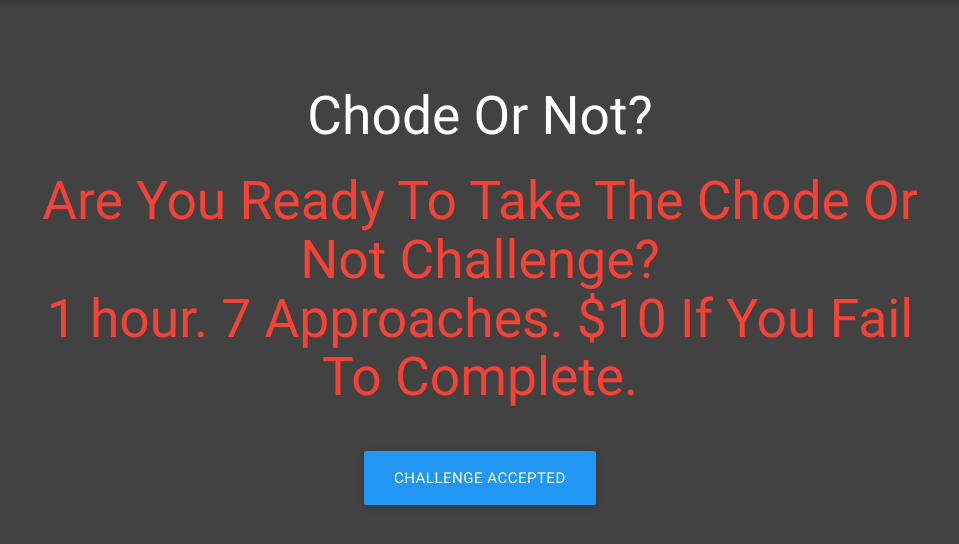
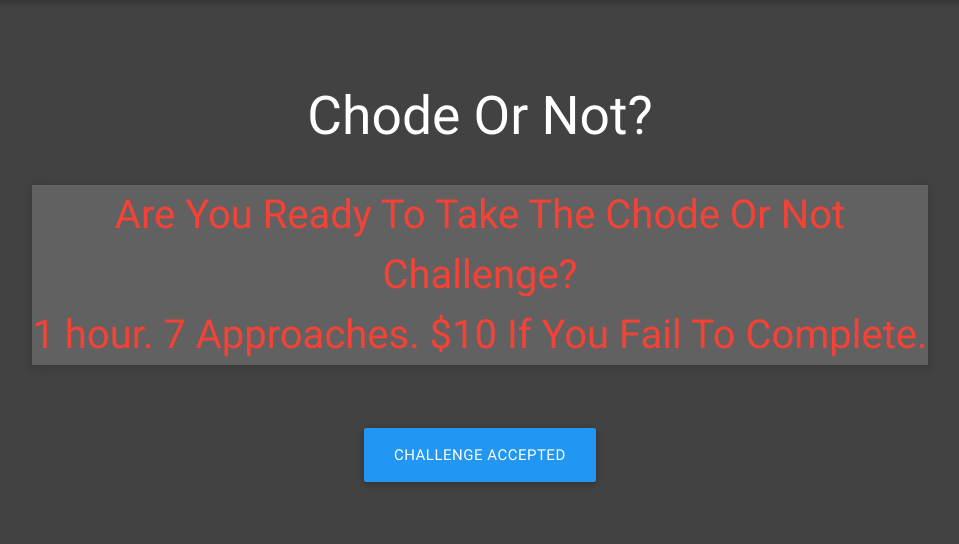
Before and after one commit to 2121159i/Chode-Or-Not-Prototype, a Django app: page /chodeOrNot/ in a window 1280 px wide. Shown: the part 64-608 px from the top of the page, without its empty margins (160-1119 px from the left). Run offline with Django 3.2, Linux system fonts and the light colour scheme; some libraries are stand-ins or nearby versions.

Commit message:
Fixed styling on index page, switched from heading to a paragraph, tinkered with buttons and the new materialize framework

```diff
--- a/chode_or_not/static/css/style.css
+++ b/chode_or_not/static/css/style.css
@@ -17,6 +17,10 @@
     width: 50%;
     display: inline-block;
     margin-top: 100px;
+}
 
+#danger_red_text_for_warning{
+    box-shadow: 0 2px 5px 0 rgba(51, 43, 43, 0.16),0 2px 10px 0 rgba(0,0,0,0.12);
+    font-size: 30pt;
 
 }
--- a/chode_or_not/templates/ChodeOrNot/base.html
+++ b/chode_or_not/templates/ChodeOrNot/base.html
@@ -30,6 +30,7 @@
 <body class = "grey darken-3">
     <nav class="red accent-3" role="navigation">
     <div class="nav-wrapper container"><a id="logo-container" href={% url 'index' %} class="brand-logo">Chode Or Not?</a>
+        </div>
 {#      <ul class="right hide-on-med-and-down">#}
 {#        <li><a href="#">Navbar Link</a></li>#}
 {#      </ul>#}
--- a/chode_or_not/templates/ChodeOrNot/index.html
+++ b/chode_or_not/templates/ChodeOrNot/index.html
@@ -10,9 +10,11 @@
     <div class="container">
       <br><br>
         <h2 class="header center white-text">Chode Or Not?</h2>
-      <h2 class="header center red-text" id="danger_red_text_for_warning">Are You Ready To Take The Chode Or Not Challenge?<br/>
-                                                                            1 hour. 7 Approaches. $10 If You Fail To Complete.</h2>
-    <br/>
+        <div class="card-content grey darken-2 ">
+      <p class="header center red-text" id="danger_red_text_for_warning">Are You Ready To Take The Chode Or Not Challenge?<br/>
+                                                                            1 hour. 7 Approaches. $10 If You Fail To Complete.</p>
+        </div>
+            <br/>
       <div class="row center">
         <a href="/chodeOrNot/timer" id="download-button" class="btn-large waves-effect waves-light blue">Challenge Accepted</a>
       </div>
```
